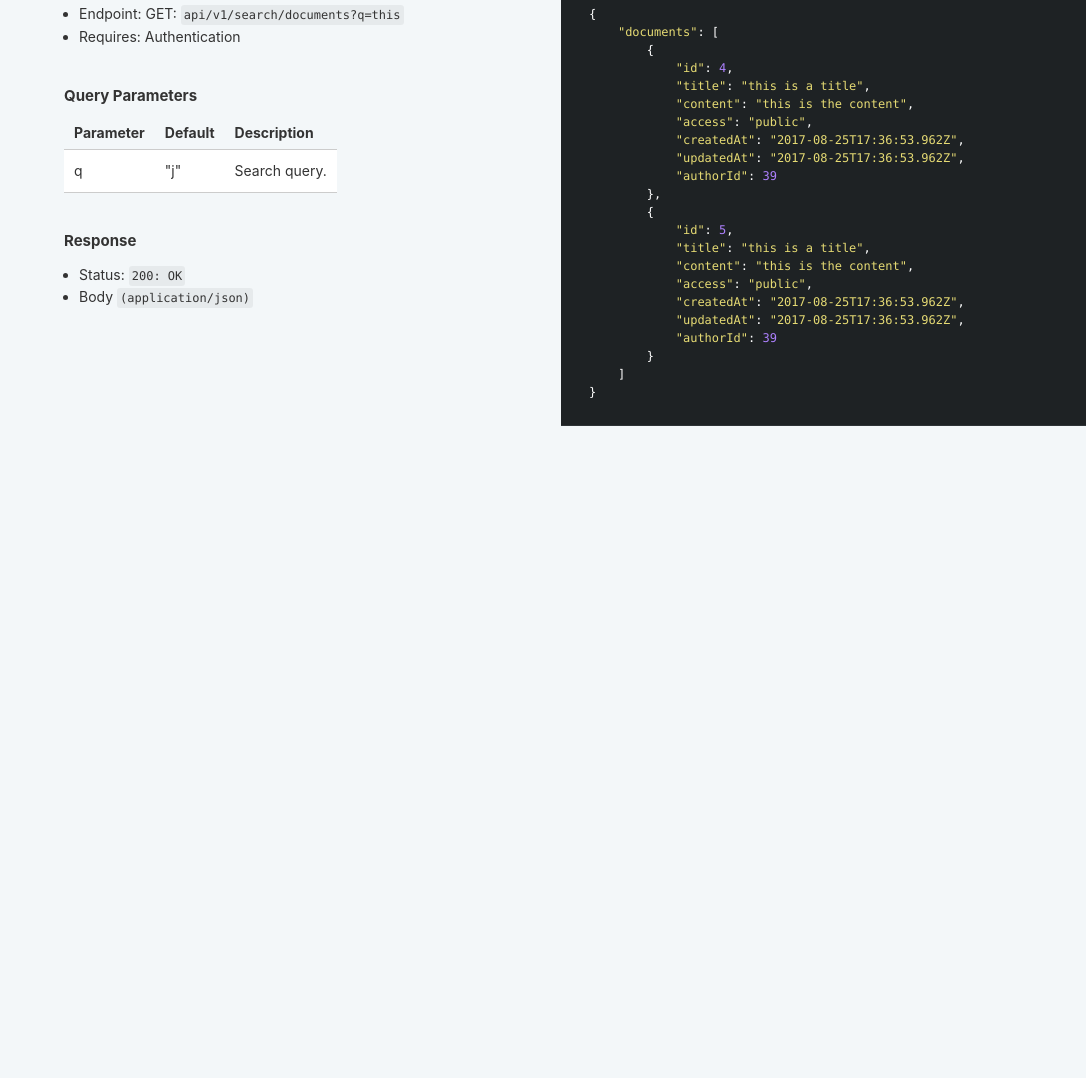
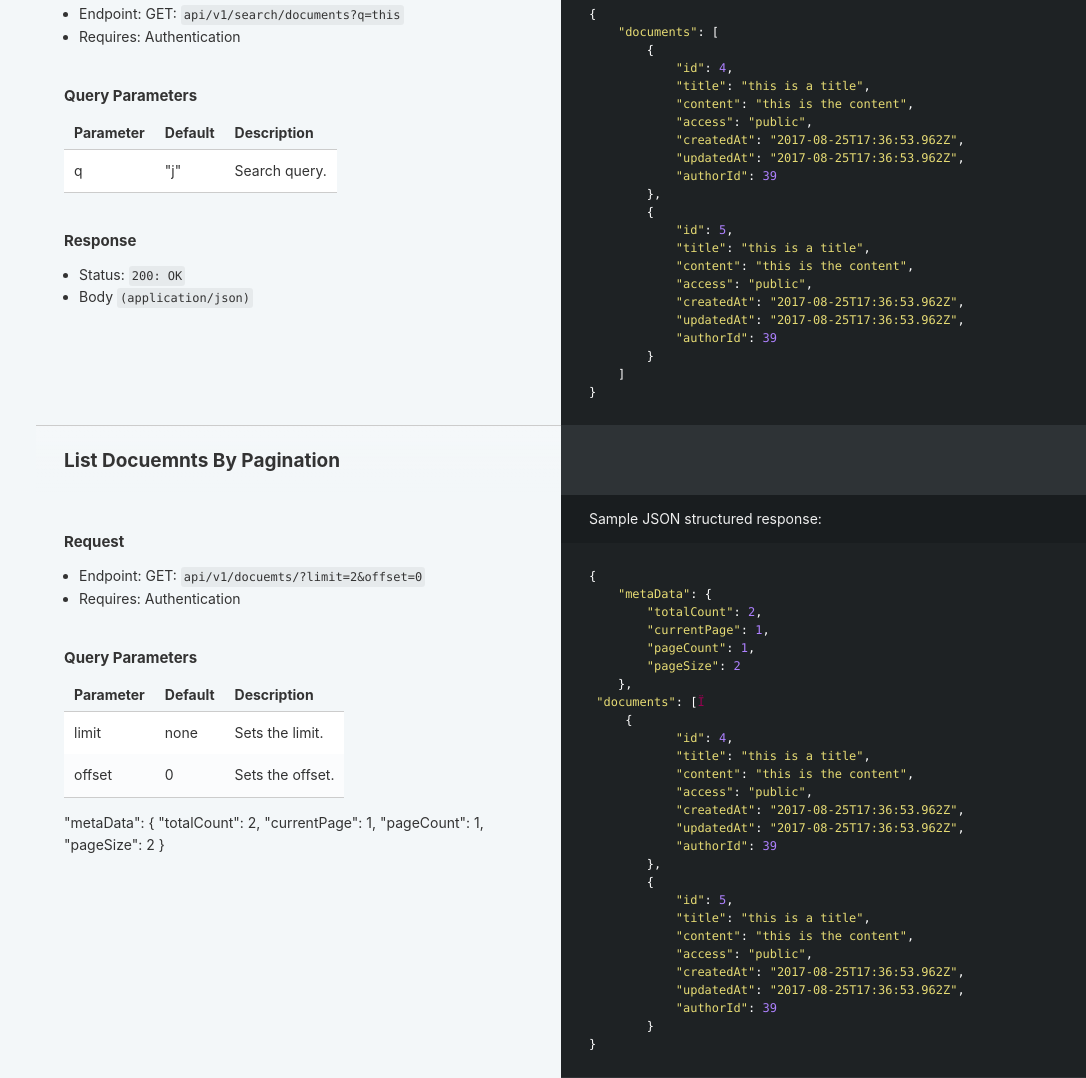
Before and after one commit to andela-obamidele/docman, a website: page public/index.html in a window 1280 px wide. Shown: the part 9647-10725 px from the top of the page, without its empty margins (194-1280 px from the left). Before the commit the page ends 10073 px from the top, so only its background shows below. Drawn offline with Linux system fonts and the light colour scheme.

Commit message:
update documentation

```diff
--- a/public/index.html
+++ b/public/index.html
@@ -287,6 +287,9 @@
                   </li>
                   <li>
                     <a href="#search-documents" class="toc-h2 toc-link" data-title="Documents">Search Documents</a>
+                  </li>
+                  <li>
+                    <a href="#list-docuemnts-by-pagination" class="toc-h2 toc-link" data-title="Documents">List Docuemnts By Pagination</a>
                   </li>
               </ul>
           </li>
@@ -927,6 +930,68 @@ The admin can see all documents except your private documents</p>
 <li>Status: <code>200: OK</code></li>
 <li>Body <code>(application/json)</code></li>
 </ul>
+<h2 id='list-docuemnts-by-pagination'>List Docuemnts By Pagination</h2>
+<blockquote>
+<p>Sample JSON structured response:</p>
+</blockquote>
+<pre class="highlight javascript tab-javascript"><code><span class="p">{</span>
+    <span class="s2">"metaData"</span><span class="p">:</span> <span class="p">{</span>
+        <span class="s2">"totalCount"</span><span class="p">:</span> <span class="mi">2</span><span class="p">,</span>
+        <span class="s2">"currentPage"</span><span class="p">:</span> <span class="mi">1</span><span class="p">,</span>
+        <span class="s2">"pageCount"</span><span class="p">:</span> <span class="mi">1</span><span class="p">,</span>
+        <span class="s2">"pageSize"</span><span class="p">:</span> <span class="mi">2</span>
+    <span class="p">},</span>
+ <span class="s2">"documents"</span><span class="p">:</span> <span class="p">[</span><span class="err">Ï</span>
+     <span class="p">{</span>
+            <span class="s2">"id"</span><span class="p">:</span> <span class="mi">4</span><span class="p">,</span>
+            <span class="s2">"title"</span><span class="p">:</span> <span class="s2">"this is a title"</span><span class="p">,</span>
+            <span class="s2">"content"</span><span class="p">:</span> <span class="s2">"this is the content"</span><span class="p">,</span>
+            <span class="s2">"access"</span><span class="p">:</span> <span class="s2">"public"</span><span class="p">,</span>
+            <span class="s2">"createdAt"</span><span class="p">:</span> <span class="s2">"2017-08-25T17:36:53.962Z"</span><span class="p">,</span>
+            <span class="s2">"updatedAt"</span><span class="p">:</span> <span class="s2">"2017-08-25T17:36:53.962Z"</span><span class="p">,</span>
+            <span class="s2">"authorId"</span><span class="p">:</span> <span class="mi">39</span>
+        <span class="p">},</span>
+        <span class="p">{</span>
+            <span class="s2">"id"</span><span class="p">:</span> <span class="mi">5</span><span class="p">,</span>
+            <span class="s2">"title"</span><span class="p">:</span> <span class="s2">"this is a title"</span><span class="p">,</span>
+            <span class="s2">"content"</span><span class="p">:</span> <span class="s2">"this is the content"</span><span class="p">,</span>
+            <span class="s2">"access"</span><span class="p">:</span> <span class="s2">"public"</span><span class="p">,</span>
+            <span class="s2">"createdAt"</span><span class="p">:</span> <span class="s2">"2017-08-25T17:36:53.962Z"</span><span class="p">,</span>
+            <span class="s2">"updatedAt"</span><span class="p">:</span> <span class="s2">"2017-08-25T17:36:53.962Z"</span><span class="p">,</span>
+            <span class="s2">"authorId"</span><span class="p">:</span> <span class="mi">39</span>
+        <span class="p">}</span>
+<span class="p">}</span>
+</code></pre><h3 id='request-8'>Request</h3>
+<ul>
+<li>Endpoint: GET: <code>api/v1/docuemts/?limit=2&amp;offset=0</code></li>
+<li>Requires: Authentication</li>
+</ul>
+<h3 id='query-parameters-2'>Query Parameters</h3>
+<table><thead>
+<tr>
+<th>Parameter</th>
+<th>Default</th>
+<th>Description</th>
+</tr>
+</thead><tbody>
+<tr>
+<td>limit</td>
+<td>none</td>
+<td>Sets the limit.</td>
+</tr>
+<tr>
+<td>offset</td>
+<td>0</td>
+<td>Sets the offset.</td>
+</tr>
+</tbody></table>
+
+<p>&quot;metaData&quot;: {
+        &quot;totalCount&quot;: 2,
+        &quot;currentPage&quot;: 1,
+        &quot;pageCount&quot;: 1,
+        &quot;pageSize&quot;: 2
+}</p>
 
       </div>
       <div class="dark-box">
```
